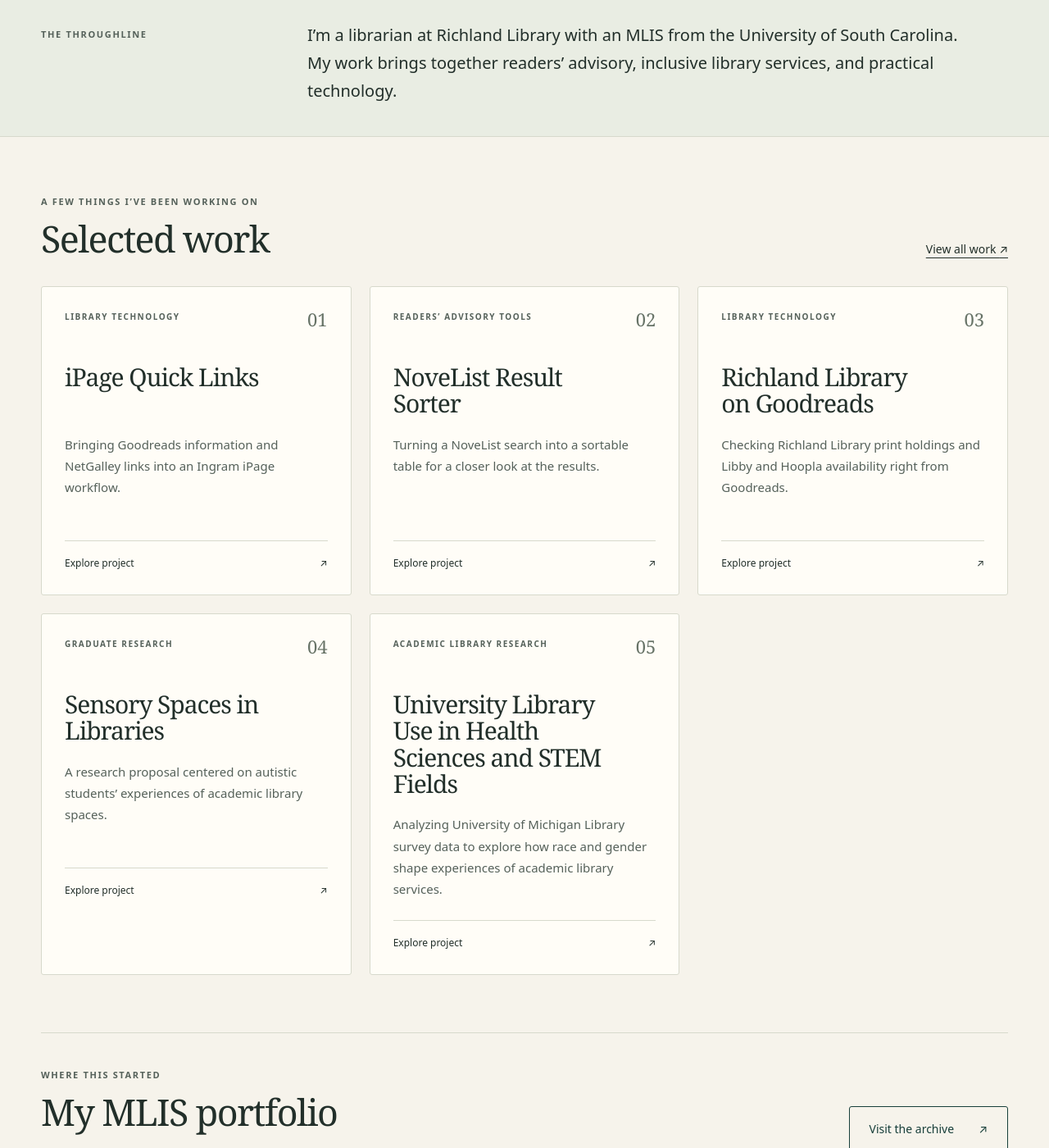
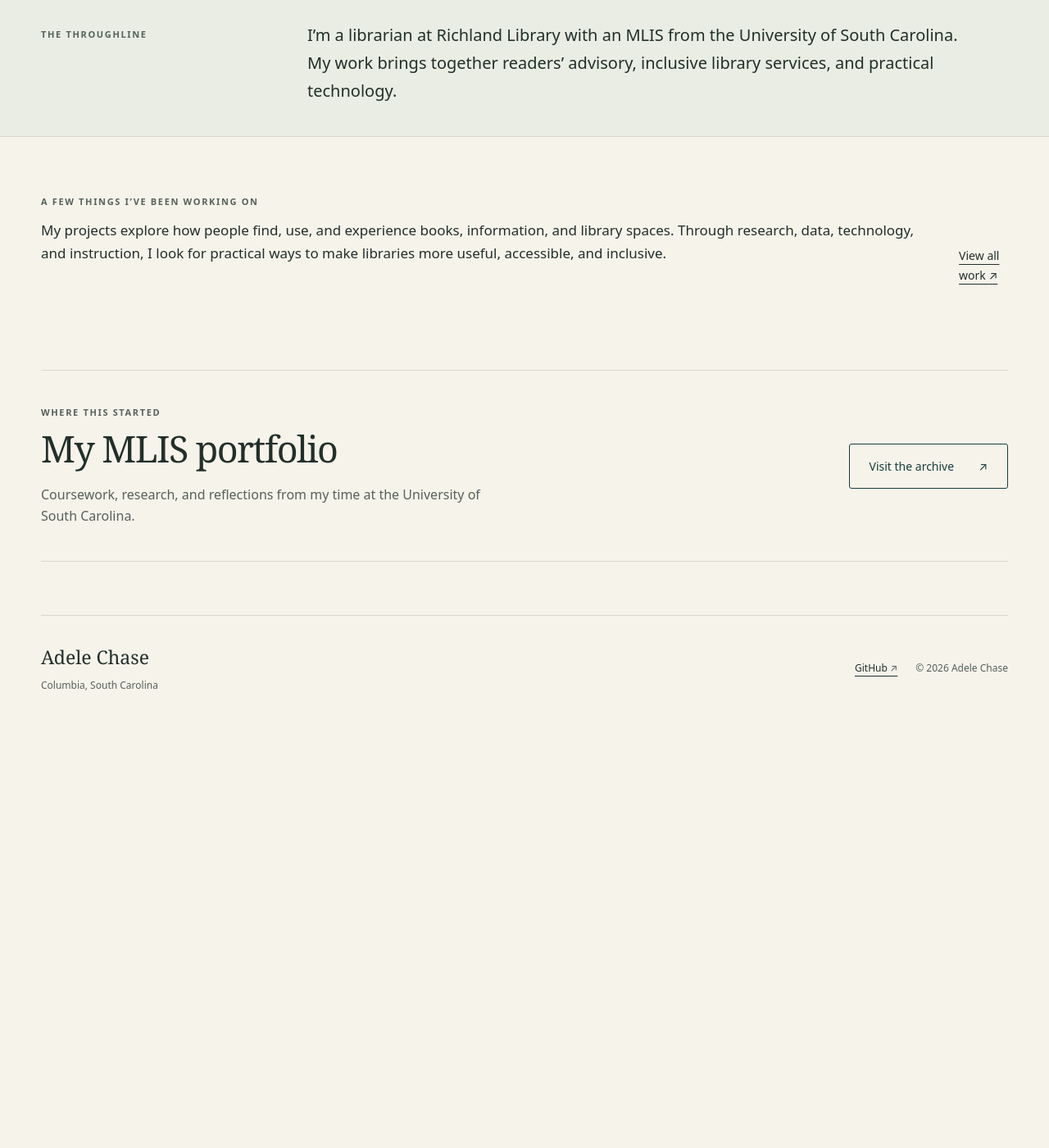
Before and after one commit to adelechase/adelechase.github.io, a Jekyll site: the page built from librarian/index.html, in a window 1280 px wide and 1400 px high, scrolled down 742 px. Shown: the whole window at 82% size. Built offline with Jekyll 4.4.1, drawn with Linux system fonts in a browser that asks for light colours; after the commit the page ends 1630 px from its top, so only the background shows below that.

Commit message:
Replace librarian homepage project cards with overview paragraph

```diff
--- a/librarian/index.html
+++ b/librarian/index.html
@@ -7,5 +7,5 @@ permalink: /librarian/
   <div class="hero-panel">{% if site.data.profile.portrait != '' %}<img class="portrait" src="{{ site.data.profile.portrait | relative_url }}" alt="{{ site.data.profile.portrait_alt | escape }}">{% else %}<div class="editorial-art" aria-hidden="true"><span class="art-label">A different way<br>to look at things.</span><div class="arch arch-one"></div><div class="arch arch-two"></div><span class="art-mark">AC</span><span class="art-caption">Always curious.</span></div>{% endif %}</div>
 </section>
 <section class="intro-strip"><div class="wrap intro-inner"><p class="eyebrow">The throughline</p><p>{{ site.data.profile.bio }}</p></div></section>
-<section class="wrap section"><div class="section-heading"><div><p class="eyebrow">A few things I’ve been working on</p><h2>Selected work</h2></div><a class="text-link" href="{{ '/librarian/work/' | relative_url }}">View all work <span aria-hidden="true">↗</span></a></div><div class="project-grid">{% assign projects = site.projects | sort: 'order' %}{% for project in projects limit:5 %}{% include project-card.html %}{% endfor %}</div></section>
+<section class="wrap section"><div class="section-heading"><div><p class="eyebrow">A few things I’ve been working on</p><p class="work-summary">My projects explore how people find, use, and experience books, information, and library spaces. Through research, data, technology, and instruction, I look for practical ways to make libraries more useful, accessible, and inclusive.</p></div><a class="text-link" href="{{ '/librarian/work/' | relative_url }}">View all work <span aria-hidden="true">↗</span></a></div></section>
 <section class="wrap archive-callout"><div><p class="eyebrow">Where this started</p><h2>My MLIS portfolio</h2><p>Coursework, research, and reflections from my time at the University of South Carolina.</p></div><a class="button button-outline" href="{{ site.data.profile.mlis_url }}">Visit the archive <span aria-hidden="true">↗</span></a></section>
```
